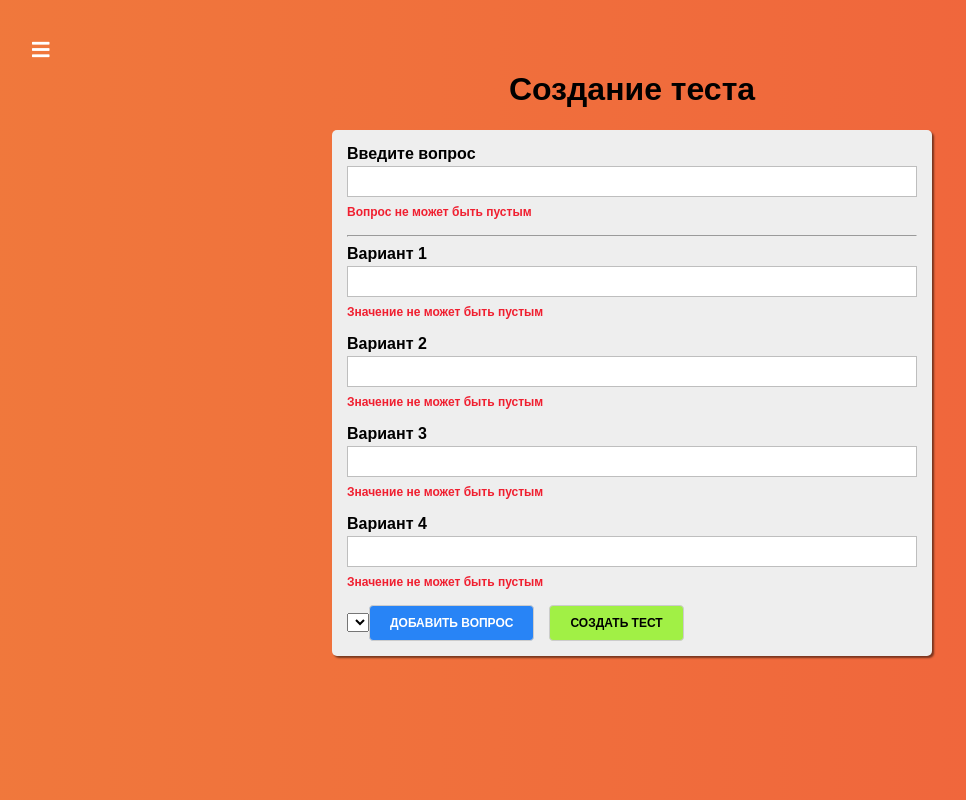
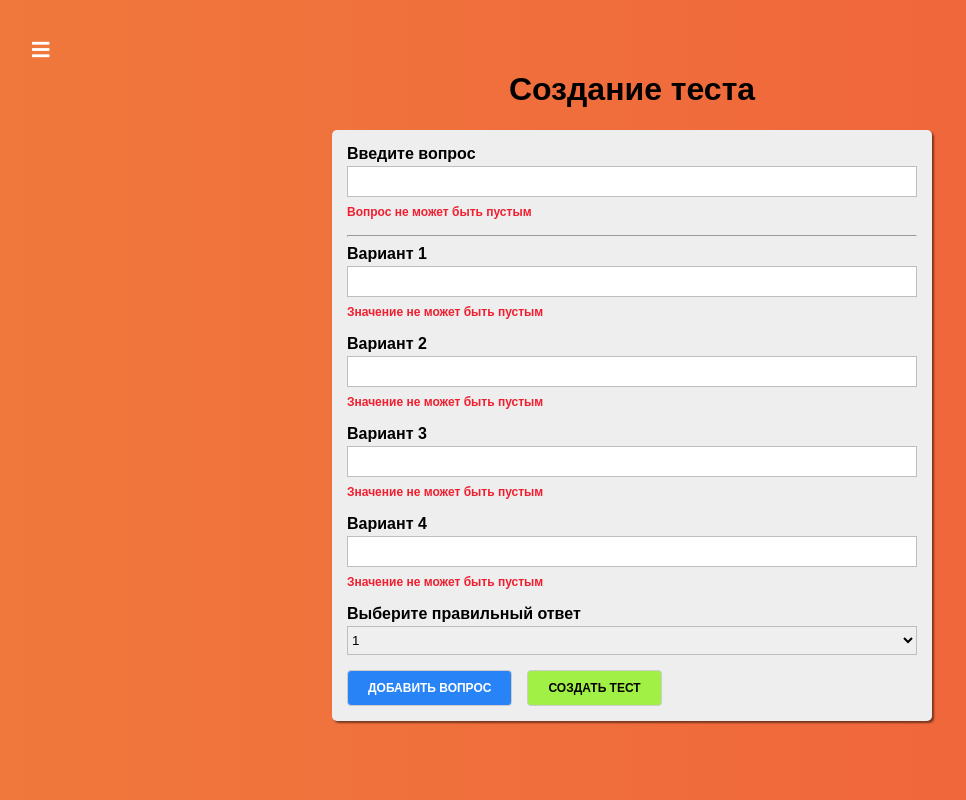
Before and after one commit to poperechnyi1/React-learning, a React app in the folder learn_cource_1/forms/practice/: page /quiz-creator in a window 1280 px wide. Shown: the whole page, without its empty margins (8-974 px from the left). Built offline with nearby package versions, Linux system fonts and the light colour scheme.

Commit message:
select logic

```diff
--- a/learn_cource_1/forms/practice/src/containers/QuizCreator/QuizCreator.js
+++ b/learn_cource_1/forms/practice/src/containers/QuizCreator/QuizCreator.js
@@ -2,6 +2,7 @@ import React, {Component} from 'react'
 import classes from './QuizCreator.css'
 import Button from '../../components/UI/Button/Button'
 import {createControl} from '../../form/formFramework'
+import Select from '../../components/UI/Select/Select'
 import Input from '../../components/UI/Input/Input'
 import Auxiliary from '../../hoc/Auxiliary/Auxiliary'
 
@@ -31,6 +32,7 @@ export default class QuizCreator extends Component {
 
   state = {
     quiz:[],
+    rightAnswerId: 1,
     formControls: createFormControls(),
 
   }
@@ -74,7 +76,25 @@ export default class QuizCreator extends Component {
     })
   }
 
+  selectChangeHandler = event => {
+    console.log(event.target.value)
+    this.setState({
+      rightAnswerId: +event.target.value
+    })
+  }
+
   render() {
+    const select = <Select
+      label='Выберите правильный ответ'
+      value={this.state.rightAnswerId}
+      onChange={this.selectChangeHandler}
+      options={[
+        {text:1,value:1},
+        {text:2,value:2},
+        {text:3,value:3},
+        {text:4,value:4}
+      ]}
+    />
     return (
       <div className={classes.QuizCreator}>
         <div>
@@ -84,9 +104,8 @@ export default class QuizCreator extends Component {
 
             {this.renderControls()}
 
-            <select>
+            {select}
 
-            </select>
             <Button
               type="primary"
               onClick={this.addQuestionHandler}
```
